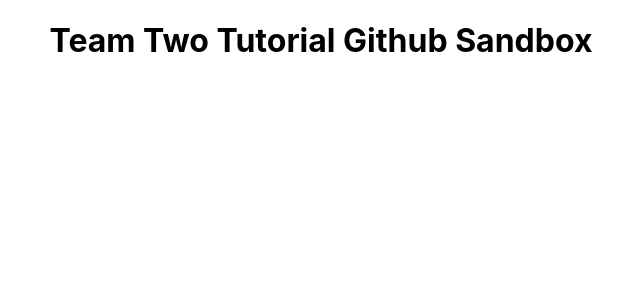
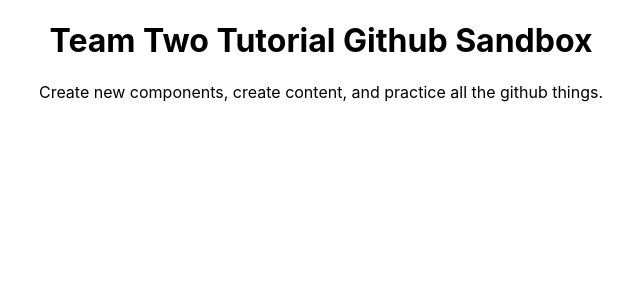
Before and after one commit to jssckbl/team-two-tutorial, a React (Create React App) app: page / in a window 1280 px wide. Shown: the top 300 px of the page, without its empty margins (319-959 px from the left). Built offline with nearby package versions, Linux system fonts and the light colour scheme.

Commit message:
second commit.

```diff
--- a/src/App.js
+++ b/src/App.js
@@ -5,6 +5,7 @@
   return (
     <div className="App">
       <h1>Team Two Tutorial Github Sandbox</h1>
+        <p>Create new components, create content, and practice all the github things.</p>
     </div>
   );
 }
```
